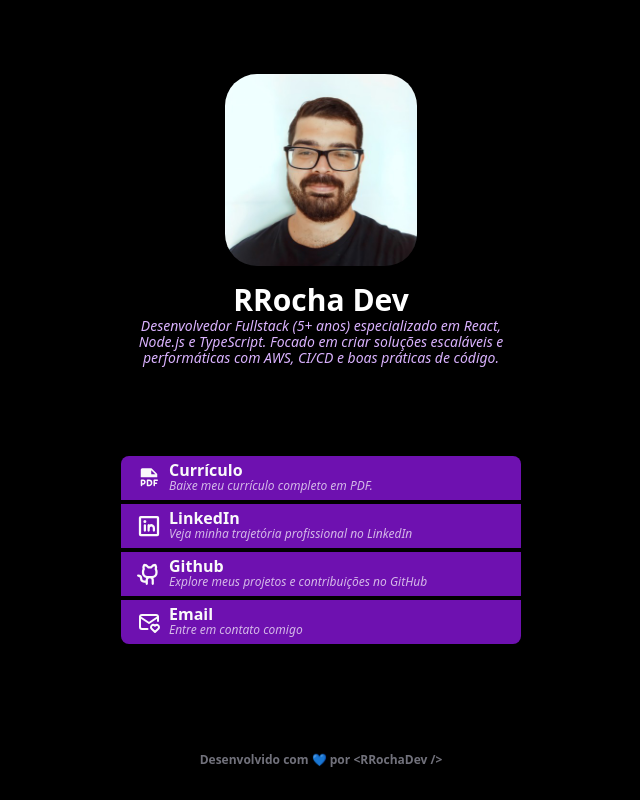
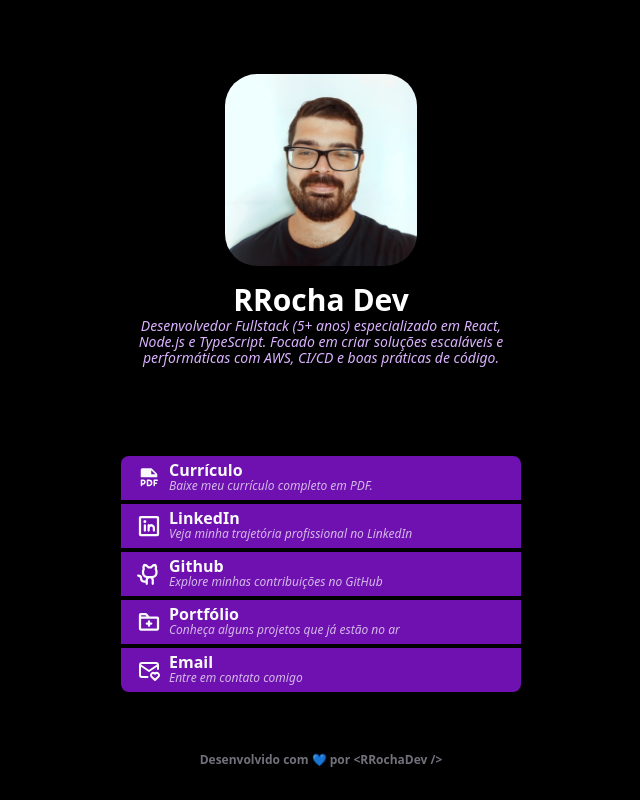
Before and after one commit to raniererocha/links, a React (Vite) app: page / in a window 1280 px wide. Shown: the whole page, without its empty margins (319-959 px from the left). Built offline with nearby package versions, Linux system fonts and the light colour scheme.

Commit message:
Feat: update GitHub description and add Portfolio link to MENU

```diff
--- a/src/App.tsx
+++ b/src/App.tsx
@@ -25,7 +25,14 @@ const MENU: MenuLinks[] = [
     icon: <Icon.Github />,
     href: "https://www.github.com/raniererocha",
     label: "Github",
-    description: "Explore meus projetos e contribuições no GitHub"
+    description: "Explore minhas contribuições no GitHub"
+  },
+    {
+    id: crypto.randomUUID(),
+    icon: <Icon.Folder />,
+    href: "https://raniererocha.github.io/projects",
+    label: "Portfólio",
+    description: "Conheça alguns projetos que já estão no ar"
   },
   {
     id: crypto.randomUUID(),
@@ -34,6 +41,7 @@ const MENU: MenuLinks[] = [
     label: "Email",
     description: "Entre em contato comigo",
   },
+
 ];
 
 function App() {
```
